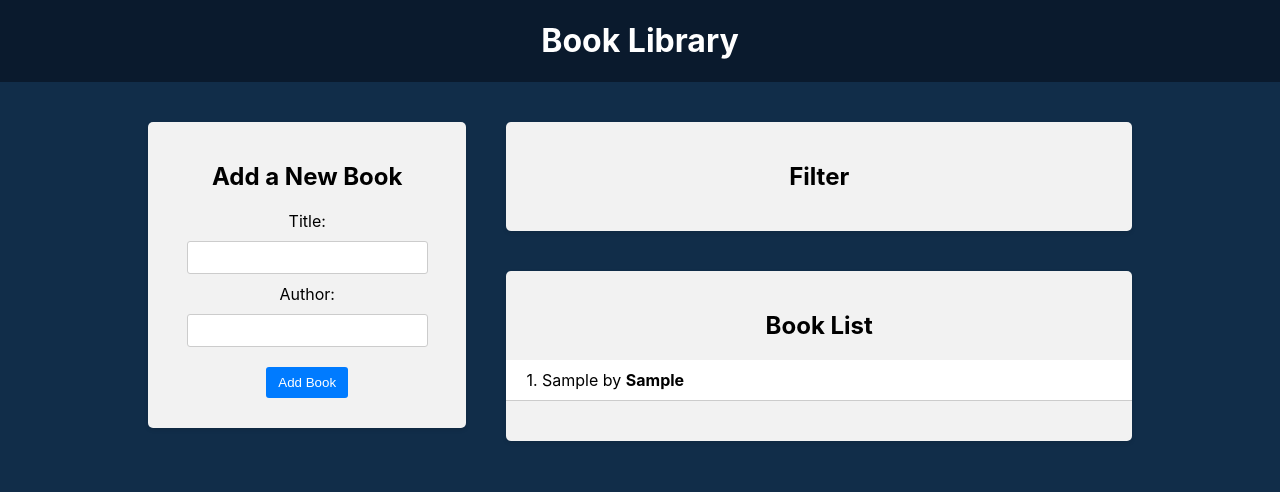
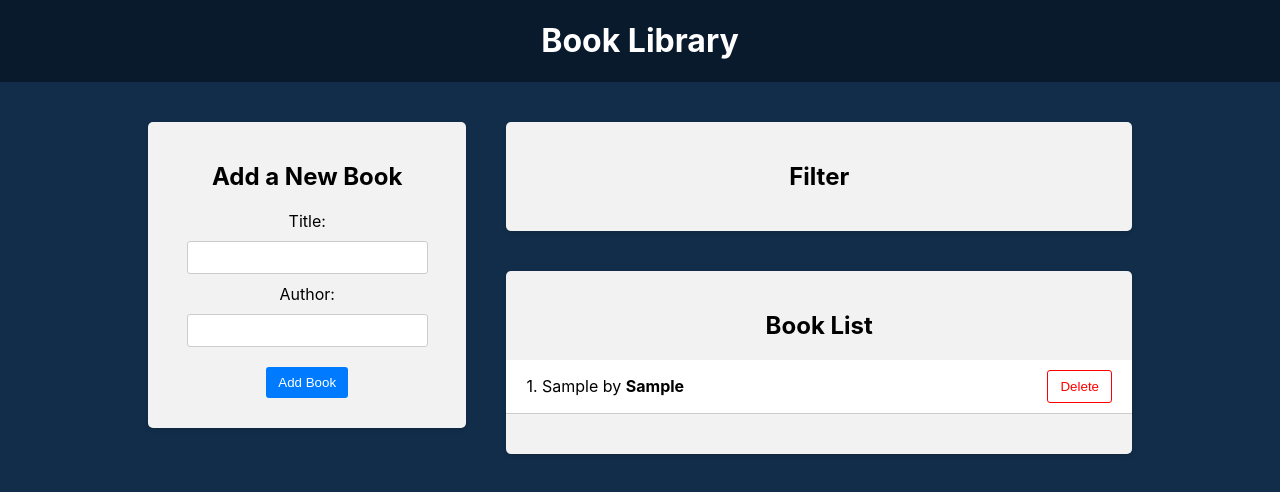
Before and after one commit to AlonaAstakhova/Book-Library, a React (Create React App) app in the folder frontend/: page / in a window 1280 px wide. Both pictures are taken after typing "Sample", "Sample" into the empty fields and a click on the button "Add Book". Shown: the top 492 px of the page. Built offline with nearby package versions, Linux system fonts and the light colour scheme.

Commit message:
feat: delete book by id

```diff
--- a/frontend/src/components/BookList/BookList.js
+++ b/frontend/src/components/BookList/BookList.js
@@ -1,8 +1,15 @@
-import { useSelector } from 'react-redux'
+import { useSelector, useDispatch } from 'react-redux'
+import { deleteBook } from '../../redux/books/actionCreators'
 import './BookList.css'
 
 const BookList = () => {
   const books = useSelector((state) => state.books)
+  const dispatch = useDispatch()
+
+  const handleDeleteBook = (id) => {
+    dispatch(deleteBook(id))
+  }
+
   return (
     <div className="app-block book-list">
       <h2>Book List</h2>
@@ -15,6 +22,11 @@
               <div className="book-info">
                 {++i}. {book.title} by <strong>{book.author}</strong>
               </div>
+              <div className="book-actions">
+                <button onClick={() => handleDeleteBook(book.id)}>
+                  Delete
+                </button>
+              </div>
             </li>
           ))}
         </ul>
--- a/frontend/src/redux/books/actionCreators.js
+++ b/frontend/src/redux/books/actionCreators.js
@@ -6,3 +6,10 @@
     payload: newBook,
   }
 }
+
+export const deleteBook = (id) => {
+  return {
+    type: a.DELETE_BOOK,
+    payload: id,
+  }
+}
--- a/frontend/src/redux/books/actionTypes.js
+++ b/frontend/src/redux/books/actionTypes.js
@@ -1 +1,2 @@
 export const ADD_BOOK = 'ADD_BOOK'
+export const DELETE_BOOK = 'DELETE_BOOK'
--- a/frontend/src/redux/books/reducer.js
+++ b/frontend/src/redux/books/reducer.js
@@ -6,6 +6,8 @@
   switch (action.type) {
     case a.ADD_BOOK:
       return [...state, action.payload]
+    case a.DELETE_BOOK:
+      return state.filter((book) => book.id !== action.payload)
     default:
       return state
   }
```
